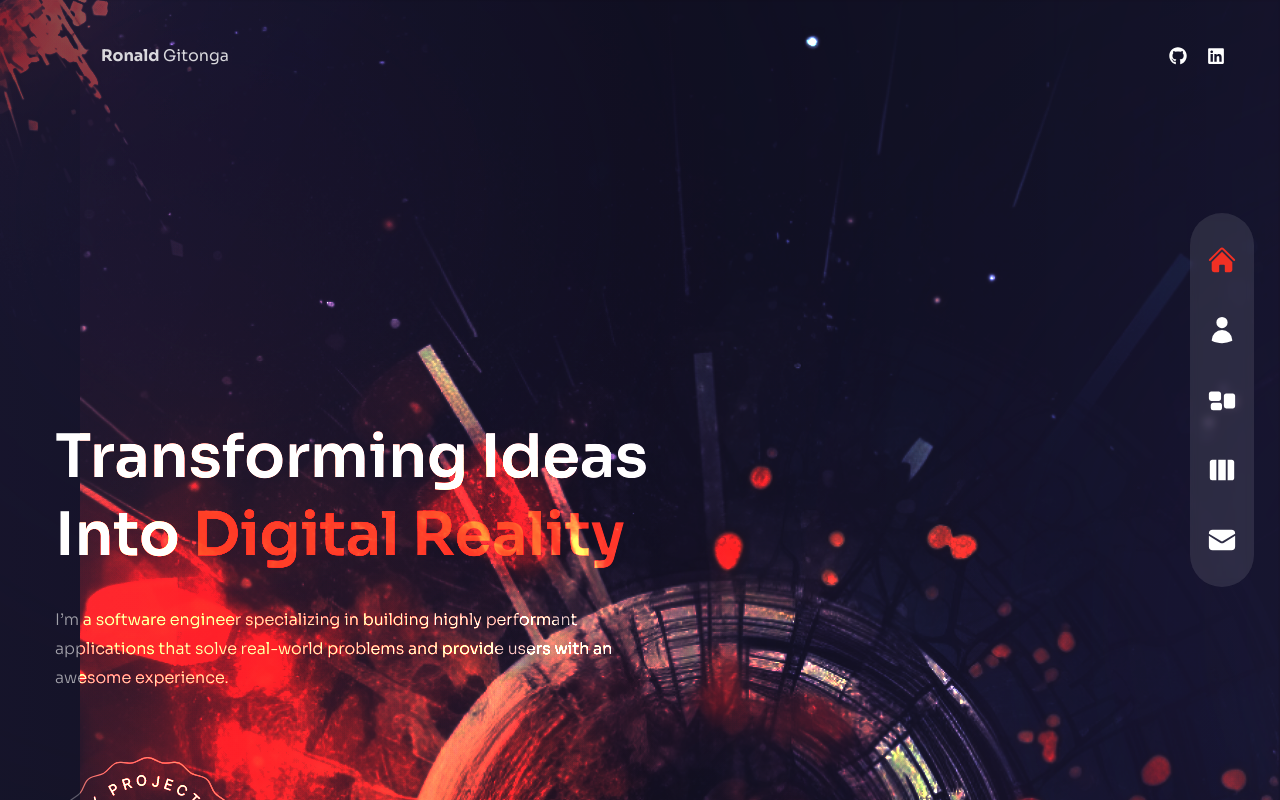
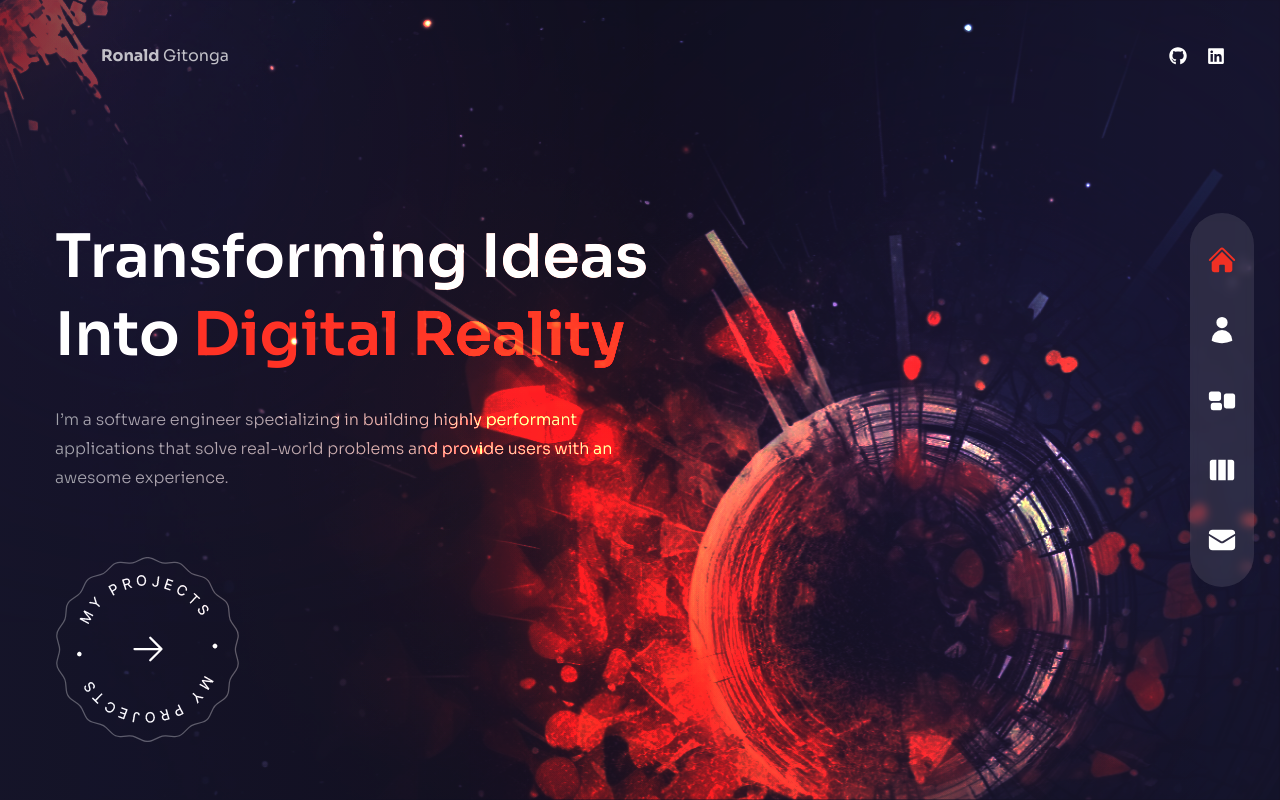
Before and after one commit to RonaldGitonga/Portfolio_v2, a Next.js app: page / in a window 1280 px wide. Shown: the top 800 px of the page. Built offline with nearby package versions, Linux system fonts and the light colour scheme.

Commit message:
modified:   pages/index.js 	modified:   styles/globals.css

```diff
--- a/pages/index.js
+++ b/pages/index.js
@@ -15,7 +15,7 @@ import { fadeIn } from '../variants'
 
 const Home = () => {
   return (
-    <div className="bg-primary/60 h-full overflow-hidden">
+    <div className="bg-primary/60 h-full ">
       {/* {text} */}
       <div className="w-full h-full bg-gradient-to-r from-primary/10 via-black/30 to-black/10">
         <div className="text-center flex flex-col justify-center xl:pt-40 xl:text-left
--- a/styles/globals.css
+++ b/styles/globals.css
@@ -23,7 +23,7 @@
     @apply bg-primary overflow-hidden leading-relaxed;
   }
   .page {
-    @apply w-full h-screen  overflow-hidden sm:min-h-[150vh] md:min-h-[150vh];
+    @apply w-full h-screen  overflow-hidden ;
   }
   .h1 {
     @apply text-[35px] leading-tight md:text-[60px] md:leading-[1.3] mb-8 font-semibold;
```
